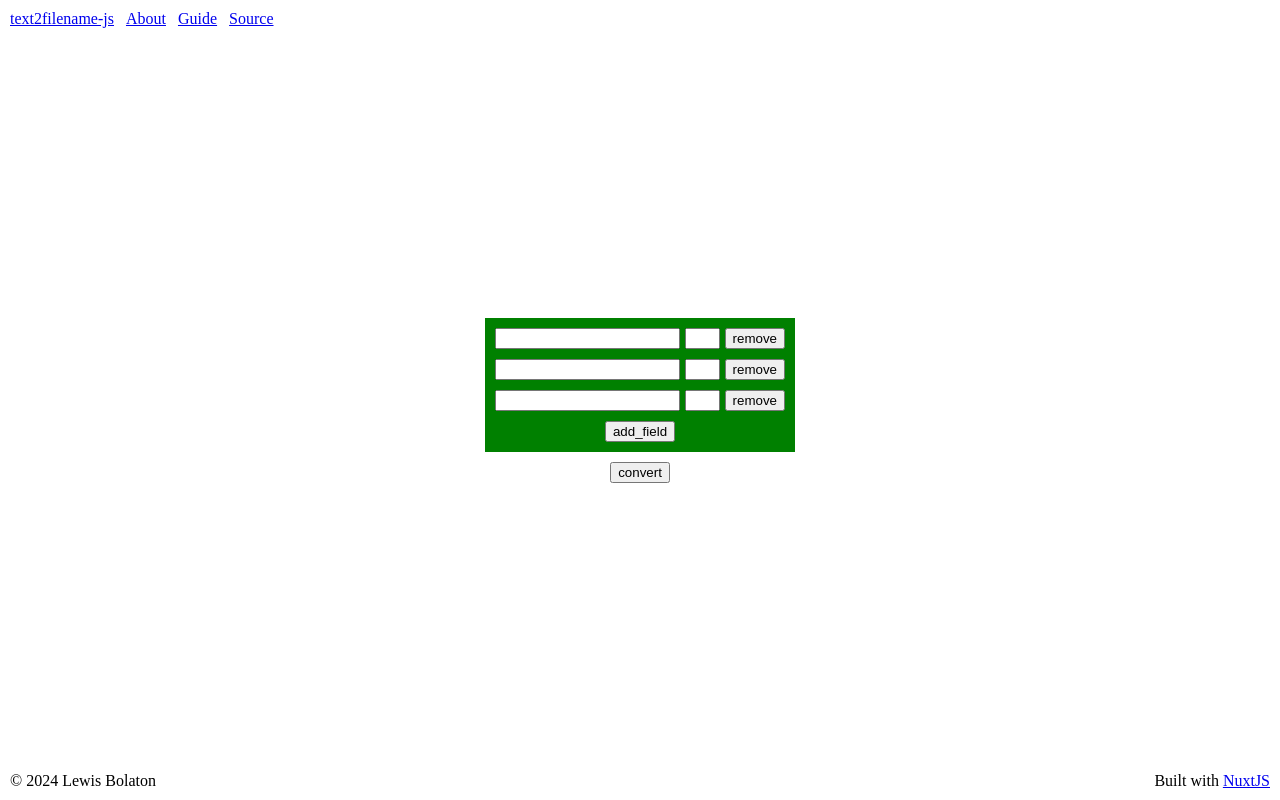
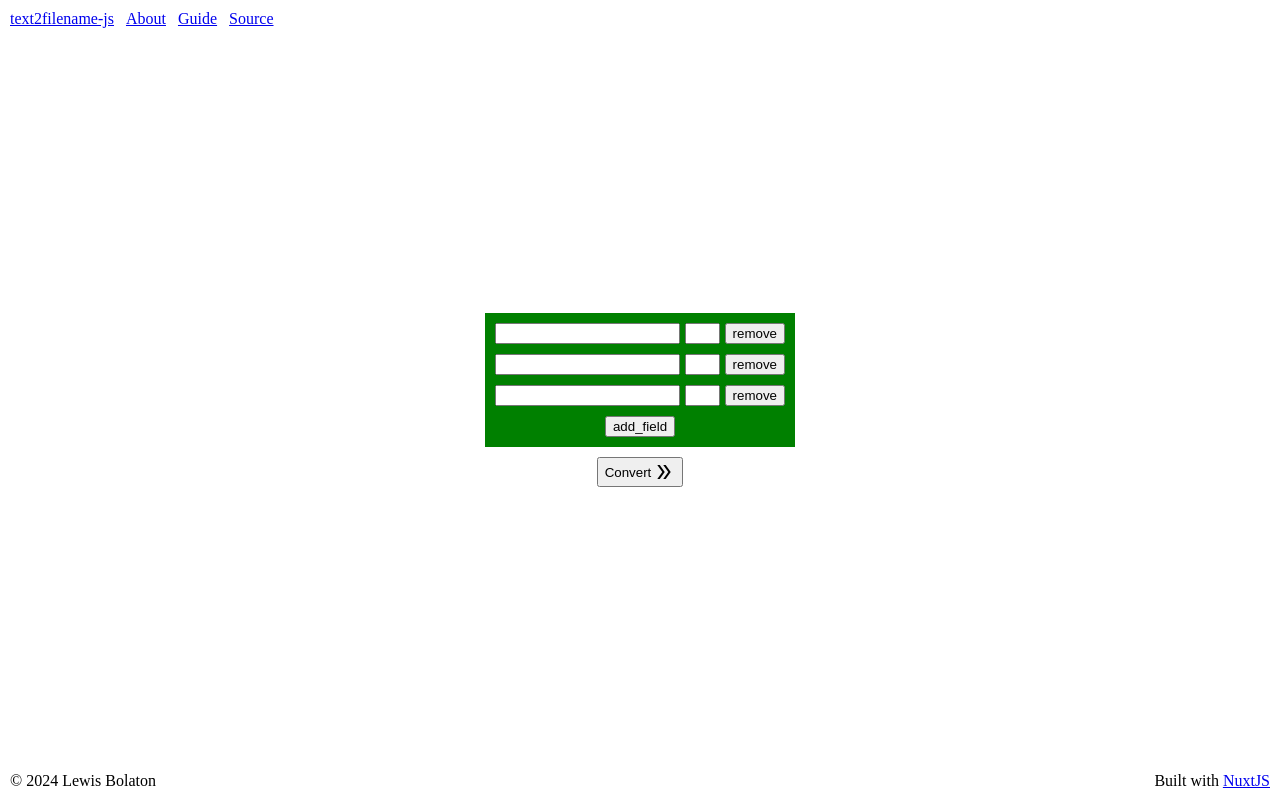
Before and after one commit to lewisbolaton/title2filename-js, a Nuxt app in the folder frontend-nuxt/: page / in a window 1280 px wide. Built offline with nearby package versions, Linux system fonts and the light colour scheme.

Commit message:
Added icons to convert to convert_new buttons.

```diff
--- a/frontend-nuxt/components/Applet.vue
+++ b/frontend-nuxt/components/Applet.vue
@@ -5,14 +5,20 @@
       <button @click="addEntry">add_field</button>
     </div>
 
-    <button @click="convert" v-if="isHidden">convert</button>
+    <button @click="convert" v-if="isHidden">
+      Convert<span class="material-symbols-outlined">double_arrow</span>
+    </button>
 
     <div class="results" v-else="isHidden">
       <div class="clipboard">
         <input readonly type="text" v-model="resultString" ref="result">
-        <button @click="copyResult">copy</button>
+        <button @click="copyResult">
+          <span class="material-symbols-outlined">content_copy</span>
+        </button>
       </div>
-      <button @click="convertNew">convert_new</button>
+      <button @click="convertNew">
+        Convert new<span class="material-symbols-outlined">refresh</span>
+      </button>
     </div>
   </div>
 </template>
@@ -74,4 +80,9 @@
 
   padding: 10px;
 }
+
+button {
+  display: inline-flex;
+  align-items: center;
+}
 </style>
```
